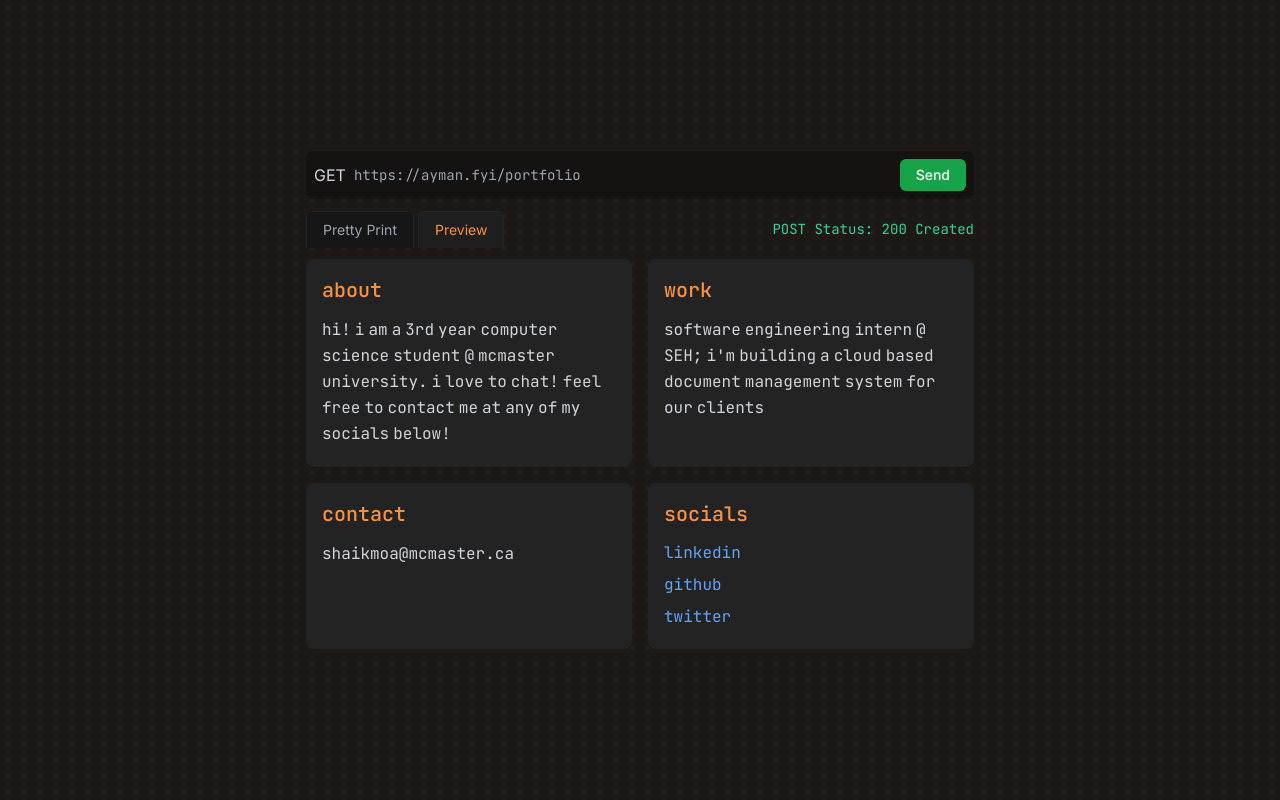
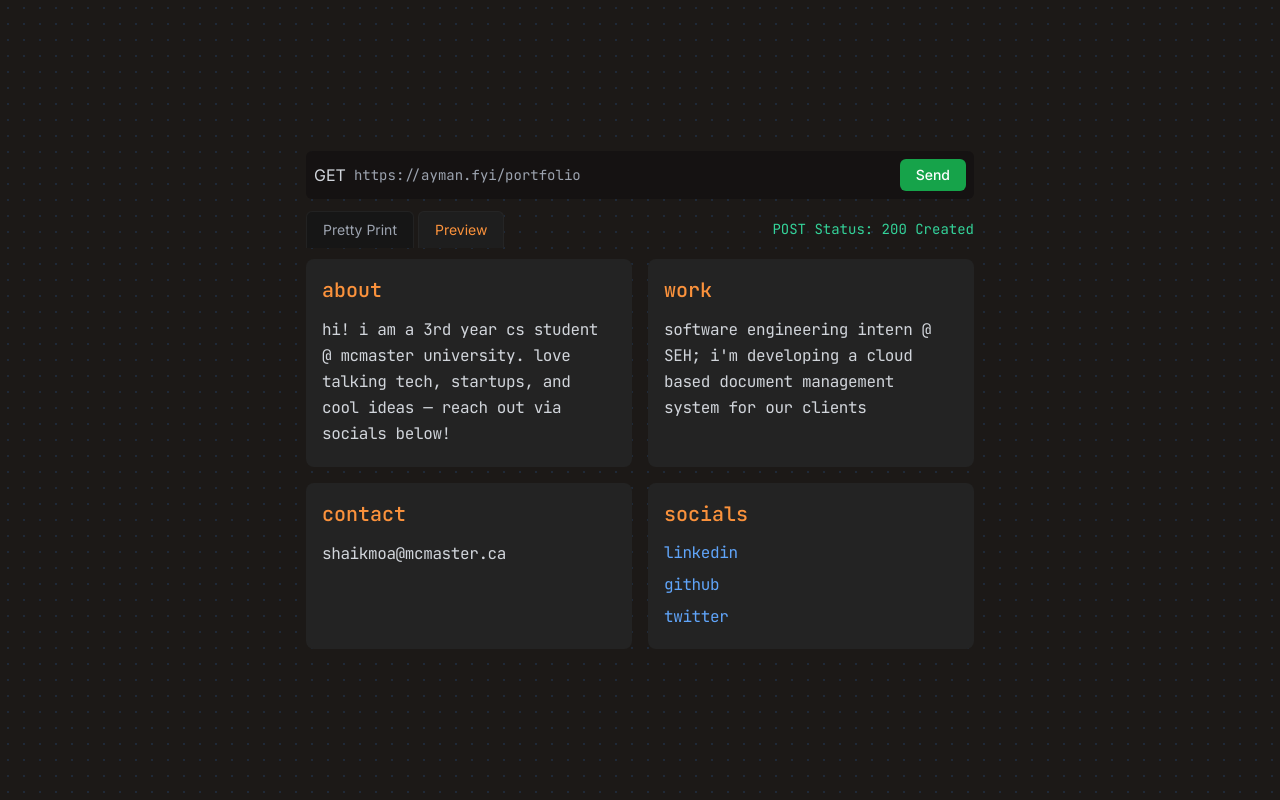
Before and after one commit to aymanfouad123/portfolio-v1, a React (Vite) app: page / in a window 1280 px wide. Both pictures are taken after a click on the button "Send". Built offline with nearby package versions, Linux system fonts and the light colour scheme.

Commit message:
fixed space issue when rendering cards

```diff
--- a/src/components/cardView.jsx
+++ b/src/components/cardView.jsx
@@ -8,11 +8,11 @@ function CardView({ portfolioData }) {
   const cardClasses =
     "bg-[#232323] p-4 rounded-lg flex flex-col relative overflow-hidden";
   const headingClasses = "text-orange-400 mb-3 text-xl font-mono font-medium";
-  // Update font size from text-sm to text-base for better readability
+  // Update styling to match codeView's text appearance with proper letter-spacing and word-spacing
   const contentClasses =
-    "text-gray-300 text-base font-mono font-light leading-relaxed";
+    "text-gray-300 text-base font-mono font-light leading-relaxed tracking-tight whitespace-pre-wrap break-words";
   const linkClasses =
-    "block text-blue-400 hover:text-blue-300 transition-colors font-mono font-light hover:underline";
+    "block text-blue-400 hover:text-blue-300 transition-colors font-mono font-light tracking-tight hover:underline";
 
   // Function to format social links properly
   const formatSocialUrl = (url) => {
@@ -41,8 +41,10 @@ function CardView({ portfolioData }) {
   }, [portfolioData]);
 
   // Text animation component for card content - ensure consistent rendering
-  function AnimatedText({ text, className }) {
+  function AnimatedText({ text, className, isWorkCard = false }) {
     const [visibleLines, setVisibleLines] = useState(0);
+    const [cursorPosition, setCursorPosition] = useState(2); // Line where cursor appears
+    const lineRefs = useRef([]);
 
     useEffect(() => {
       setVisibleLines(0);
@@ -68,45 +70,89 @@ function CardView({ portfolioData }) {
 
     if (!text) return null;
 
-    // Split text into words to create a more natural animation
-    const words = text.split(" ");
+    // Clean and prepare the text for proper display
+    const cleanText = text.trim(); // Remove extra whitespace at start/end
+
+    // Split text into lines with proper handling of empty lines
+    const lines = cleanText.split("\n").map((line) => line.trim()); // Remove any leading/trailing spaces
+
+    // Make sure our ref array is the correct length
+    if (lineRefs.current.length !== lines.length) {
+      lineRefs.current = Array(lines.length)
+        .fill(null)
+        .map((_, i) => lineRefs.current[i] || React.createRef());
+    }
 
     return (
-      <div className={`${className} flex-1`}>
-        {" "}
-        {/* Add flex-1 to ensure consistent height */}
-        {words.map((word, index) => {
-          // Group words into "lines" (3 words per line for animation)
-          const lineNumber = Math.floor(index / 3);
+      <div className={`${className} flex-1 relative`}>
+        {lines.map((line, lineIdx) => {
+          // Split each line by words but preserve spacing patterns
+          const words = line.split(/(\s+)/);
 
           return (
-            <React.Fragment key={index}>
+            <div
+              key={lineIdx}
+              className="relative"
+              ref={lineRefs.current[lineIdx]}
+            >
+              {words.map((word, index) => {
+                // Skip rendering empty strings
+                if (word === "") return null;
+
+                // Determine if this is a space sequence or an actual word
+                const isSpace = /^\s+$/.test(word);
+
+                // Group words for animation
+                const animLineNumber = lineIdx;
+
+                if (isSpace) {
+                  // Special handling for spaces - keep them simple
+                  return (
                     <span
+                      key={`${lineIdx}-${index}`}
+                      className="inline-block"
+                      style={{
+                        opacity: animLineNumber < visibleLines ? 1 : 0,
+                        transitionDelay: `${animLineNumber * 0.02}s`,
+                      }}
+                    >
+                      {word}
+                    </span>
+                  );
+                }
+
+                return (
+                  <span
+                    key={`${lineIdx}-${index}`}
                     className="inline-block transition-all duration-300 ease-out"
                     style={{
-                  opacity: lineNumber < visibleLines ? 1 : 0,
+                      opacity: animLineNumber < visibleLines ? 1 : 0,
                       transform:
-                    lineNumber < visibleLines
+                        animLineNumber < visibleLines
                           ? "translateY(0)"
                           : "translateY(10px)",
-                  transitionDelay: `${lineNumber * 0.02}s`, // Reduced from 0.03s to 0.02s
+                      transitionDelay: `${animLineNumber * 0.02}s`,
                       WebkitFontSmoothing: "antialiased",
                       MozOsxFontSmoothing: "grayscale",
                     }}
                   >
                     {word}
                   </span>
-              <span
-                className="inline-block"
+                );
+              })}
+
+              {/* Cursor overlay for work card - absolute positioned to not affect layout */}
+              {isWorkCard && lineIdx === cursorPosition && (
+                <div
+                  className="absolute left-0 top-0 h-full w-1.5 bg-amber-600"
                   style={{
-                  opacity: lineNumber < visibleLines ? 1 : 0,
-                  marginRight: "0.25em",
-                  transitionDelay: `${lineNumber * 0.02}s`, // Reduced from 0.03s to 0.02s
+                    transform: "translateX(-8px)", // Position it to the left of the text
+                    opacity: lineIdx < visibleLines ? 1 : 0,
+                    transition: "opacity 0.3s ease-out",
                   }}
-              >
-                {" "}
-              </span>
-            </React.Fragment>
+                ></div>
+              )}
+            </div>
           );
         })}
       </div>
@@ -265,7 +311,11 @@ function CardView({ portfolioData }) {
       </Card>
 
       <Card title="work" index={1}>
-        <AnimatedText text={portfolioData.work} className={contentClasses} />
+        <AnimatedText
+          text={portfolioData.work}
+          className={contentClasses}
+          isWorkCard={true}
+        />
       </Card>
 
       <Card title="contact" index={2}>
--- a/src/data/portfolioData.js
+++ b/src/data/portfolioData.js
@@ -2,9 +2,9 @@
 export const portfolioData =
 {
     name: 'ayman fouad',
-    aboutme: 'hi! i am a 3rd year computer science student @ mcmaster university. i love to chat! feel free to contact me at any of my socials below!',
+    aboutme: 'hi! i am a 3rd year cs student @ mcmaster university. love talking tech, startups, and cool ideas — reach out via socials below!',
     contact: 'shaikmoa@mcmaster.ca',
-    work: 'software engineering intern @ SEH; i\'m building a cloud based document management system for our clients',
+    work: 'software engineering intern @ SEH; i\'m developing a cloud based document management system for our clients',
     socials: {
         linkedin: 'linkedin.com/in/aymanfsm',
         github: 'github.com/aymanfouad123',
```
Lines whose indentation alone changed are shown as unchanged.
